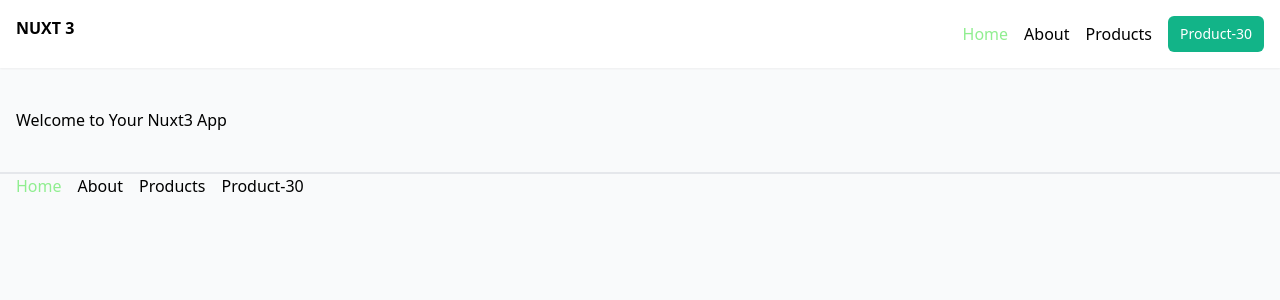
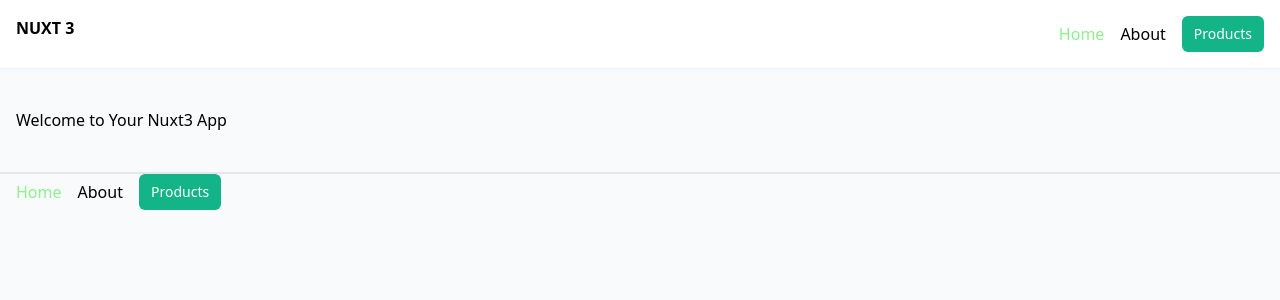
Before and after one commit to we-surinder-s001/Nuxt3-practice, a Nuxt app: page / in a window 1280 px wide. Shown: the top 300 px of the page. Built offline with nearby package versions, Linux system fonts and the light colour scheme.

Commit message:
fetched the data from the api

```diff
--- a/layouts/default.vue
+++ b/layouts/default.vue
@@ -9,11 +9,8 @@
         <Nuxt-link to="/about">
           <li>About</li>
         </Nuxt-link>
-        <Nuxt-link to="/products">
+        <Nuxt-link to="/products" class="btn">
           <li>Products</li>
-        </Nuxt-link>
-        <Nuxt-link to="/products/30" class="btn">
-          <li>Product-30</li>
         </Nuxt-link>
       </ul>
     </nav>
@@ -23,18 +20,15 @@
   </div>
 
   <footer class="border-t-2">
-    <ul class="flex gap-4 container mx-auto px-4">
+    <ul class="flex gap-4 container mx-auto px-4 items-center">
       <Nuxt-link to="/">
         <li>Home</li>
       </Nuxt-link>
       <Nuxt-link to="/about">
         <li>About</li>
       </Nuxt-link>
-      <Nuxt-link to="/products">
+      <Nuxt-link to="/products" class="btn">
         <li>Products</li>
-      </Nuxt-link>
-      <Nuxt-link to="/products/30">
-        <li>Product-30</li>
       </Nuxt-link>
     </ul>
   </footer>
--- a/layouts/productsLayout.vue
+++ b/layouts/productsLayout.vue
@@ -9,34 +9,27 @@
         <Nuxt-link to="/about">
           <li>About</li>
         </Nuxt-link>
-        <Nuxt-link to="/products">
+        <Nuxt-link to="/products" class="btn">
           <li>Products</li>
-        </Nuxt-link>
-        <Nuxt-link to="/products/30" class="btn">
-          <li>Product-30</li>
         </Nuxt-link>
       </ul>
     </nav>
   </header>
 
-  <h1>Products Layout</h1>
   <div class="container mx-auto px-4 my-10">
     <slot/>
   </div>
 
   <footer class="border-t-2">
-    <ul class="flex gap-4 container mx-auto px-4">
+    <ul class="flex gap-4 container mx-auto px-4 items-center">
       <Nuxt-link to="/">
         <li>Home</li>
       </Nuxt-link>
       <Nuxt-link to="/about">
         <li>About</li>
       </Nuxt-link>
-      <Nuxt-link to="/products">
+      <Nuxt-link to="/products" class="btn">
         <li>Products</li>
-      </Nuxt-link>
-      <Nuxt-link to="/products/30">
-        <li>Product-30</li>
       </Nuxt-link>
     </ul>
   </footer>
@@ -46,4 +39,9 @@
 .router-link-exact-active {
   color: lightgreen;
 }
+
+.btn.router-link-exact-active {
+  color: #fff;
+  background: aqua;
+}
 </style>
--- a/pages/products/index.vue
+++ b/pages/products/index.vue
@@ -2,10 +2,21 @@
 definePageMeta({
   layout: "products-layout"
 })
+
+const {data: products} = await useFetch('https://fakestoreapi.com/products')
+
 </script>
 
 <template>
-  <h1>
-    Products
-  </h1>
+  <div>
+    <h1 class="pb-20">Products: </h1>
+    <div class="grid grid-cols-4 gap-7">
+      <Nuxt-link v-for="product in products" :key="product.id" :to="`/products/${product.id}`">
+        <div class="shadow-md p-10">
+          <img :src="product.image" :alt="product.title">
+          <h3 class="mt-4">{{ product.title }}</h3>
+        </div>
+      </Nuxt-link>
+    </div>
+  </div>
 </template>
```
